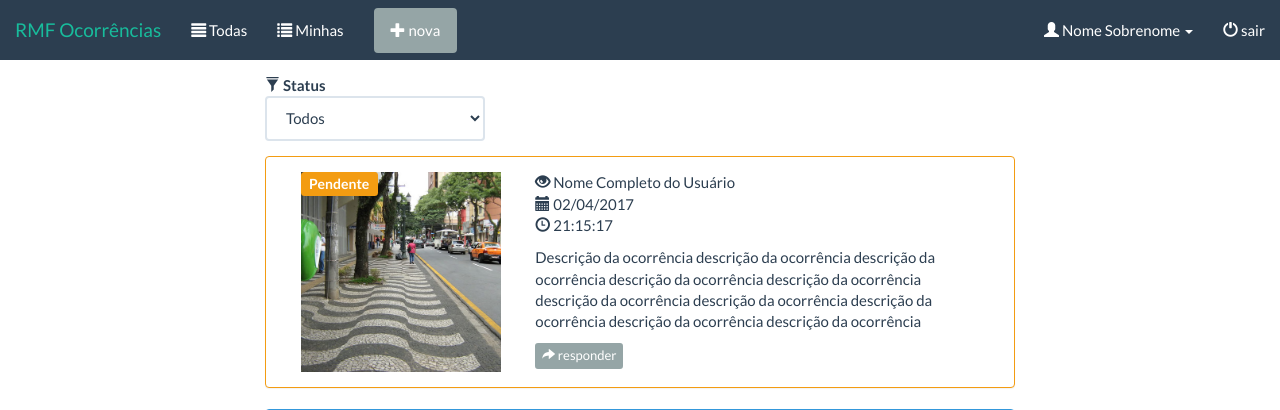
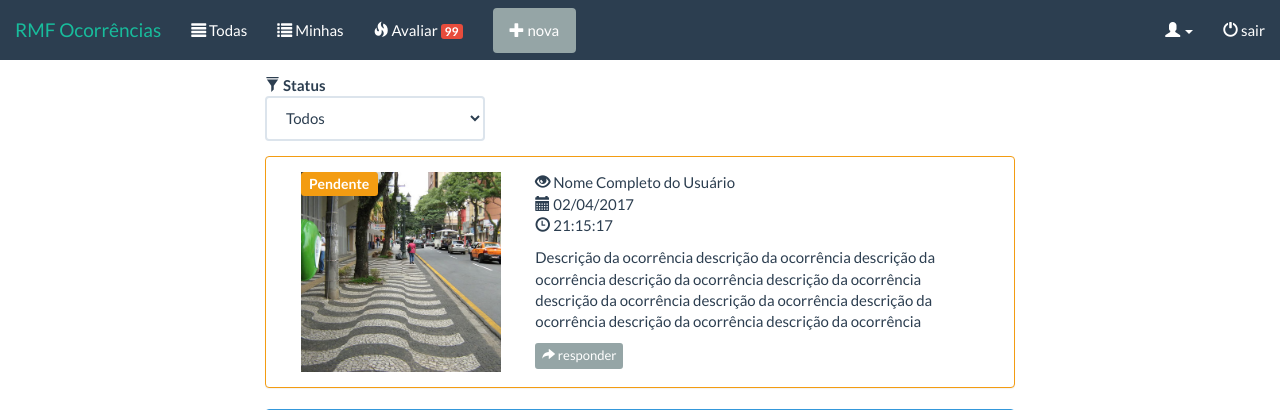
Before and after one commit to brunohpmarques/rmfocorrencias, a PHP site: page / in a window 1280 px wide. Shown: the top 410 px of the page. Run offline with PHP 8.4, Linux system fonts and the light colour scheme.

Commit message:
Menu de avaliar com label de notificação

```diff
--- a/assets/css/app.css
+++ b/assets/css/app.css
@@ -9,6 +9,11 @@
 
 body{
 	background-color: #ffffff;
+}
+
+nav .label {
+	font-size: 12px;
+	padding: 0 4px 0 4px;
 }
 
 .wrapper{
--- a/header.php
+++ b/header.php
@@ -21,6 +21,7 @@ if(isset($_GET['pg'])){
 	      <ul class="nav navbar-nav">
 	        <li <? if(isset($pg) && $pg==0){ ?>class="active"<? } ?>><a href="index.php?ocr=all"><span class="glyphicon glyphicon-align-justify" aria-hidden="true"></span> Todas</a></li>
 	        <li <? if(isset($pg) && $pg==1){ ?>class="active"<? } ?>><a href="index.php?ocr=my"><span class="glyphicon glyphicon-list" aria-hidden="true"></span> Minhas</a></li>
+	        <li <? if(isset($pg) && $pg==2){ ?>class="active"<? } ?>><a href="index.php?ocr=my&stt=2"><span class="glyphicon glyphicon-fire" aria-hidden="true"></span> Avaliar <span class="label label-danger">99</span></a></li>
 	      </ul>
 
 	      <div class="navbar-form navbar-left">
@@ -30,11 +31,12 @@ if(isset($_GET['pg'])){
 	      <ul class="nav navbar-nav navbar-right">
 	       	<li class="dropdown">
 	          <a href="#" class="dropdown-toggle" data-toggle="dropdown" role="button" aria-expanded="false">
-	          	<span class="glyphicon glyphicon-user" aria-hidden="true"></span> Nome Sobrenome
+	          	<span class="glyphicon glyphicon-user" aria-hidden="true"></span>
 	          	<span class="caret"></span>
 	          </a>
 	          <ul class="dropdown-menu" role="menu">
 	            <li><a href="javascript:;">Síndico</a></li>
+	            <li><a href="javascript:;">Nome Sobrenome</a></li>
 	            <li><a href="javascript:;">contato@email.com.br</a></li>
 	          </ul>
 	        </li>
```
